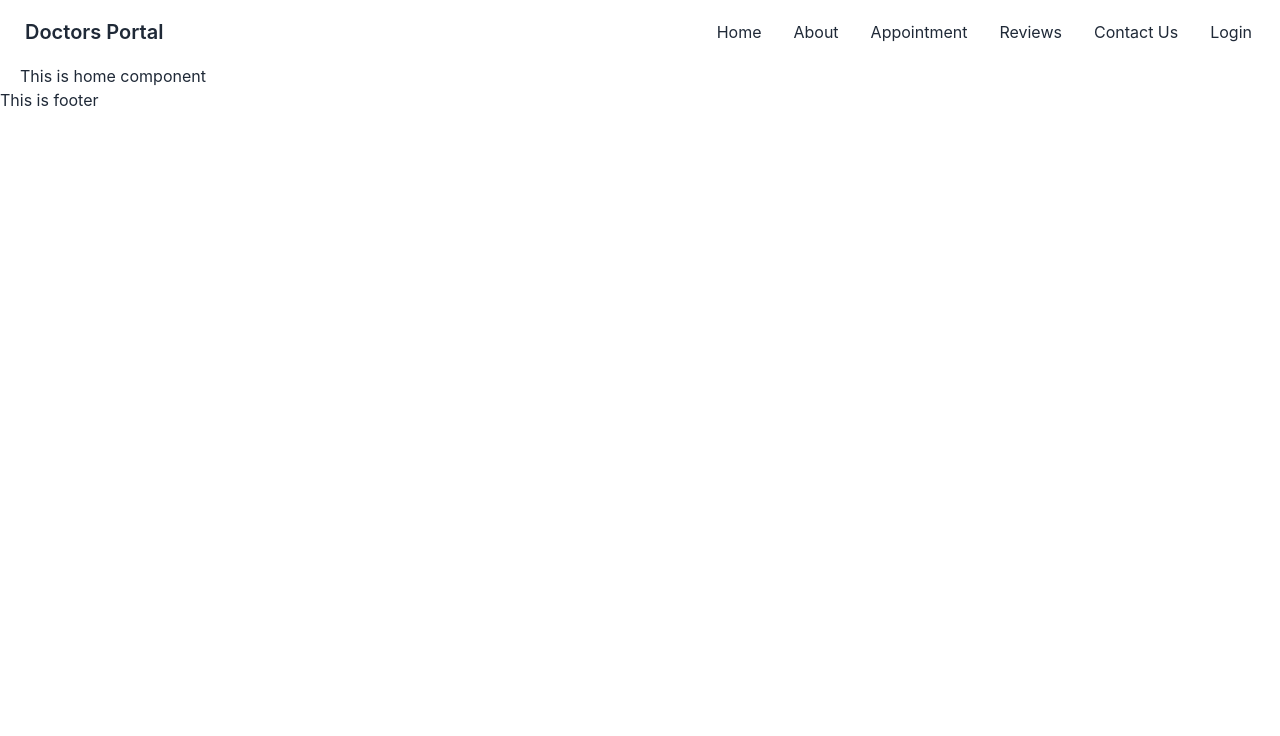
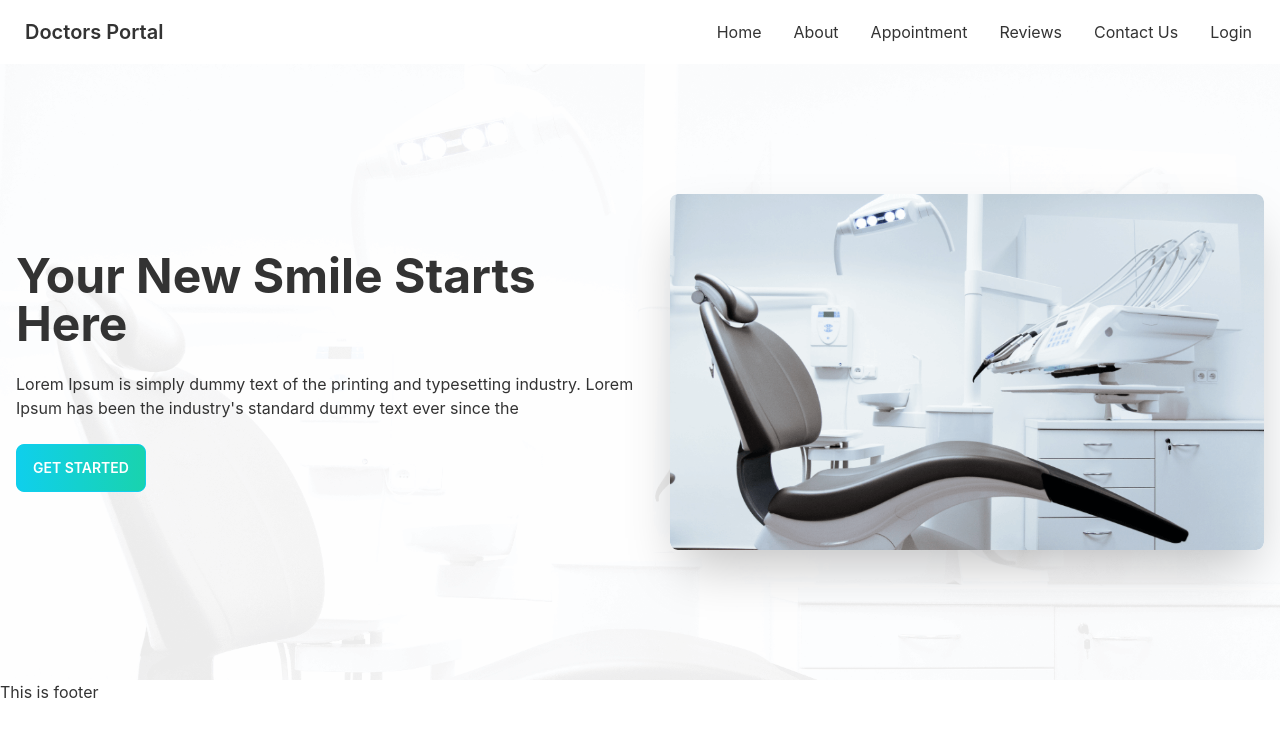
Before and after one commit to DebabrataSaha-570/doctors-portal-client, a React (Create React App) app: page / in a window 1280 px wide. Shown: the top 736 px of the page. Built offline with nearby package versions, Linux system fonts and the light colour scheme.

Commit message:
banner added

```diff
--- /dev/null
+++ b/src/Pages/Home/Banner.js
@@ -0,0 +1,41 @@
+import React from "react";
+import bannerImage from "../../assets/images/chair.png";
+import bannerBg from "../../assets/images/bg.png";
+
+const Banner = () => {
+  return (
+    <div
+      style={{
+        background: `url(${bannerBg})`,
+        backgroundSize: "cover",
+      }}
+    >
+      <div className="hero   min-h-[77vh]">
+        <div className="hero-content  flex-col lg:flex-row-reverse">
+          <img
+            src={bannerImage}
+            className="rounded-lg w-[374px]  lg:w-[594px] shadow-2xl"
+            alt="banner_image"
+          />
+          <div className="">
+            <div className="w-[385px] lg:w-[541px]">
+              <h1 className="text-4xl lg:text-5xl font-bold">
+                Your New Smile Starts Here
+              </h1>
+            </div>
+            <p className="py-6">
+              Lorem Ipsum is simply dummy text of the printing and typesetting
+              industry. Lorem Ipsum has been the industry's standard dummy text
+              ever since the
+            </p>
+            <button className="btn btn-primary bg-gradient-to-r from-primary to-secondary text-white">
+              Get Started
+            </button>
+          </div>
+        </div>
+      </div>
+    </div>
+  );
+};
+
+export default Banner;
--- a/src/Pages/Home/Home.js
+++ b/src/Pages/Home/Home.js
@@ -1,9 +1,10 @@
 import React from "react";
+import Banner from "./Banner";
 
 const Home = () => {
   return (
-    <div className="mx-5">
-      <h3>This is home component</h3>
+    <div className="">
+      <Banner></Banner>
     </div>
   );
 };
--- a/src/Pages/Shared/Navbar.js
+++ b/src/Pages/Shared/Navbar.js
@@ -4,7 +4,7 @@
 const Navbar = () => {
   const menuItems = (
     <React.Fragment>
-      <li>
+      <li className="hover:bg-accent hover:text-neutral rounded-lg focus:bg-accent focus:text-neutral ">
         <Link to="/">Home</Link>
       </li>
       <li>
@@ -58,7 +58,7 @@
         </div>
 
         <div className="navbar-center hidden lg:flex navbar-end">
-          <ul className="menu menu-horizontal px-1">{menuItems}</ul>
+          <ul className="menu  menu-horizontal px-1">{menuItems}</ul>
         </div>
       </div>
     </div>
--- a/tailwind.config.js
+++ b/tailwind.config.js
@@ -4,5 +4,18 @@
   theme: {
     extend: {},
   },
+  daisyui: {
+    themes: [
+      {
+        doctortheme: {
+          primary: "#0FCFEC",
+          secondary: "#19D3AE",
+          accent: "#3A4256",
+          neutral: "#D4D9E3",
+          "base-100": "#FFFFFF",
+        },
+      },
+    ],
+  },
   plugins: [require("daisyui")],
 };
```
